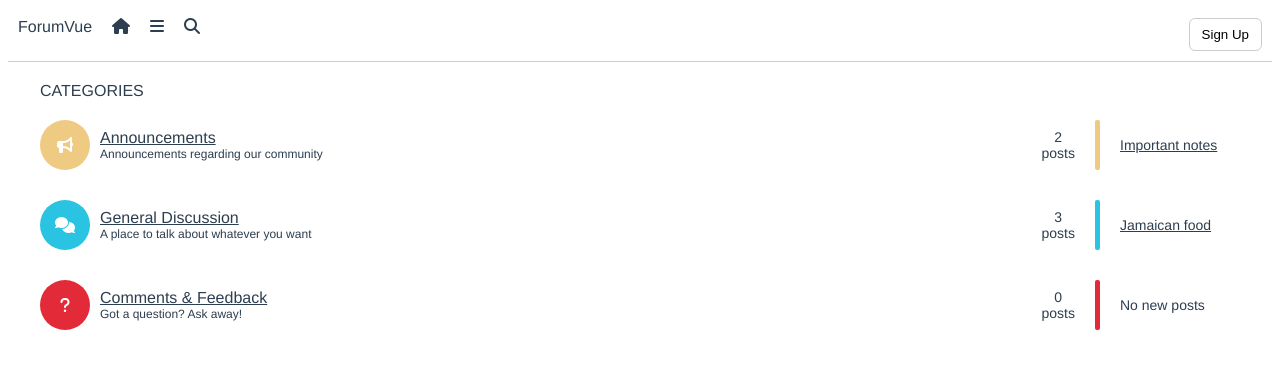
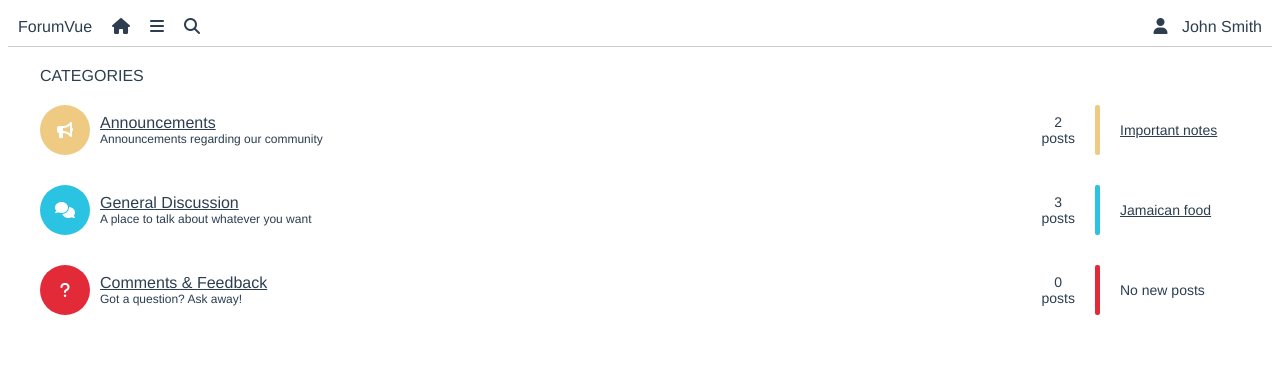
Before and after one commit to KristijanJ/vue-forum, a Vue app: page / in a window 1280 px wide. Shown: the top 368 px of the page. Built offline with nearby package versions, Linux system fonts and the light colour scheme.

Commit message:
user icon

```diff
--- a/src/components/NavBar.vue
+++ b/src/components/NavBar.vue
@@ -14,9 +14,7 @@
         </div>
         <div class="nav-bar-">
             <div class="nav-bar-element">
-                <button class="btn">
-                    Sign Up
-                </button>
+                <i class="fas fa-user m-10-r" /> John Smith
             </div>
         </div>
     </div>
@@ -66,7 +64,4 @@ export default {
     color: #2c3e50;
     text-decoration: none;
 }
-.nav-bar-element > * {
-    cursor: pointer;
-}
 </style>
```
